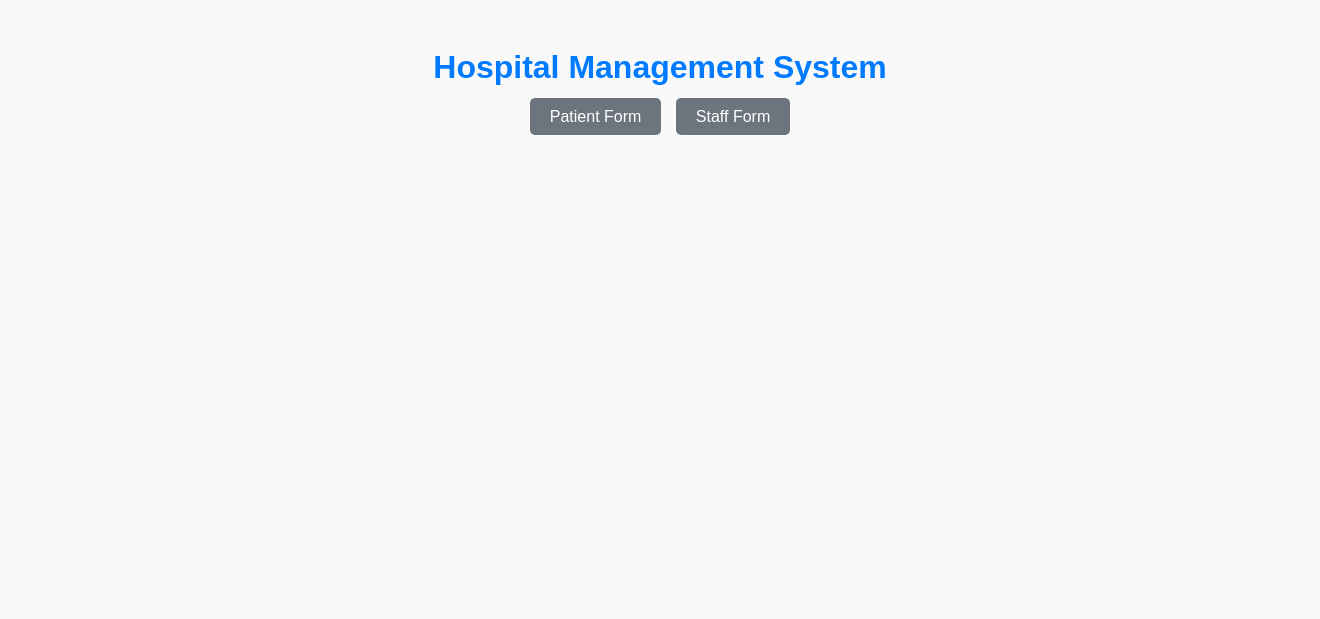
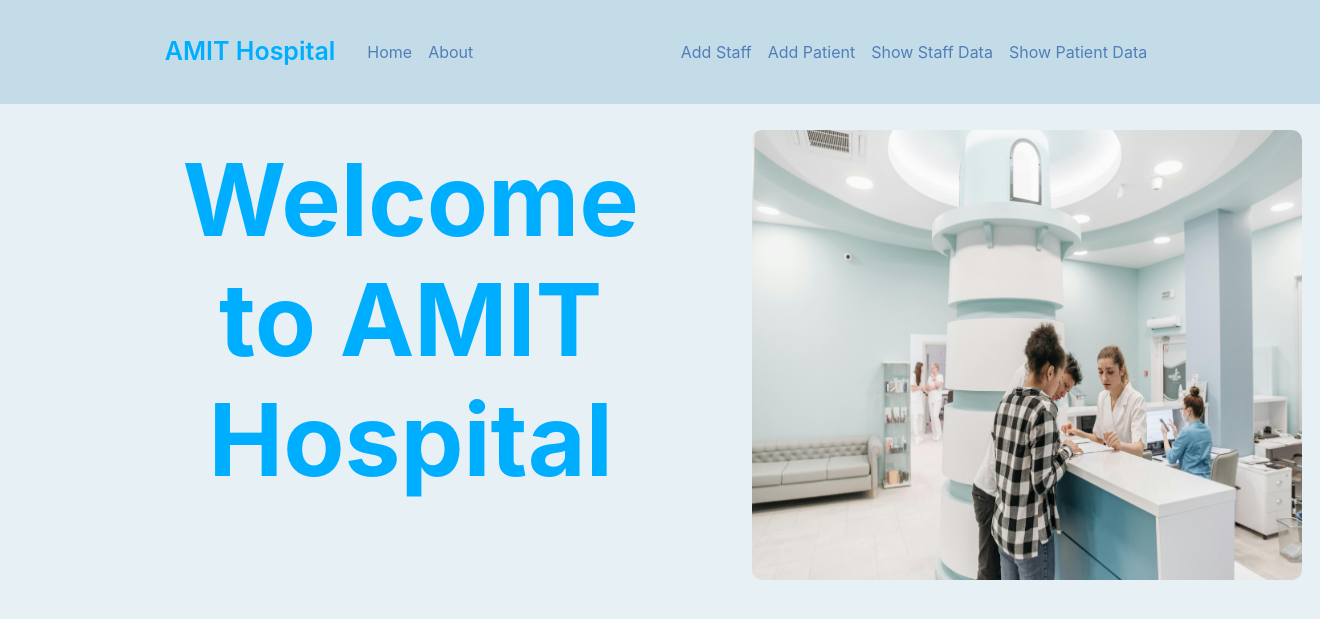
Before and after one commit to guirguisnashatzaki/Hospital-system, a Flask app: page / in a window 1320 px wide. Shown: the top 619 px of the page. Run offline with Flask 3, Linux system fonts and the light colour scheme; some libraries are stand-ins or nearby versions.

Commit message:
fixing merging conflicts

```diff
--- a/myApp/myModel/Patient.py
+++ b/myApp/myModel/Patient.py
@@ -2,6 +2,7 @@ from . import myperson
 
 class Patient(myperson.Person):
     medical_record = ""
+
     """Class for hospital patients, inheriting from Person."""
     def __init__(self, name, age, medical_record):
         super().__init__(name, age)
--- a/myApp/templates/home.html
+++ b/myApp/templates/home.html
@@ -1,17 +1,11 @@
-<!doctype html>
-<html lang="en">
-<head>
-    <meta charset="UTF-8">
-    <title>Home</title>
-    <link rel="stylesheet" href="{{ url_for('static', filename='styles.css') }}">
-</head>
-<body>
-    <div class="container">
-        <h1>Hospital Management System</h1>
-        <div class="options">
-            <a href="{{ url_for('patient_form') }}" class="btn">Patient Form</a>
-            <a href="{{ url_for('staff_form') }}" class="btn">Staff Form</a>
-        </div>
+{% extends "layout.html" %}
+{% block content %}
+    <div>
+        <img class="mediaa" src="{{url_for('static', filename='hos.jpg')}}" style="width:550px;height:450px;" />
     </div>
-</body>
-</html>
+    <div class="position">
+        <h1 class="welcome">Welcome to
+            AMIT Hospital
+        </h1>
+    </div>
+{% endblock content %}
```
